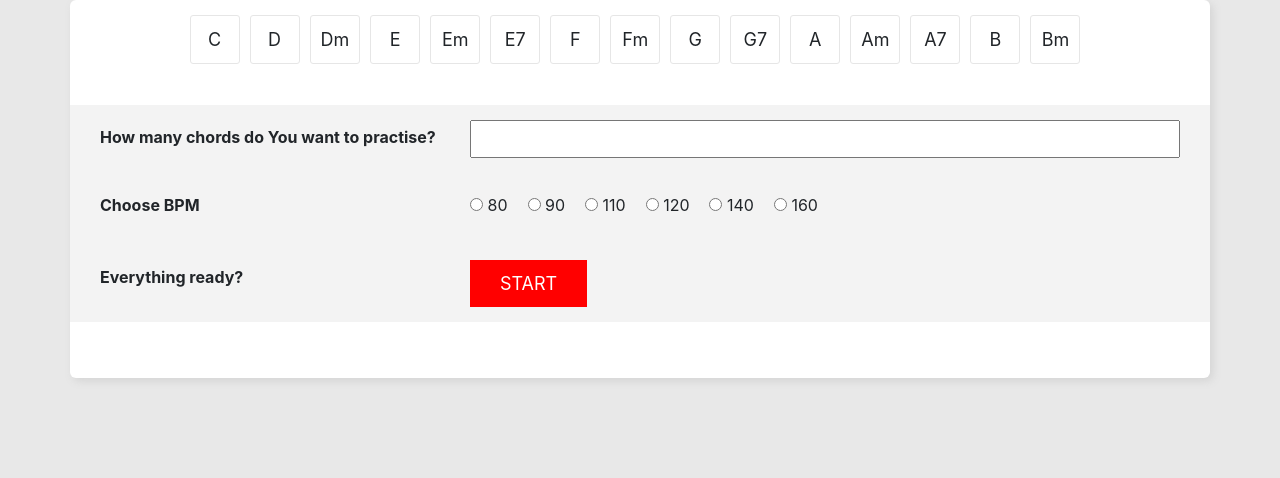
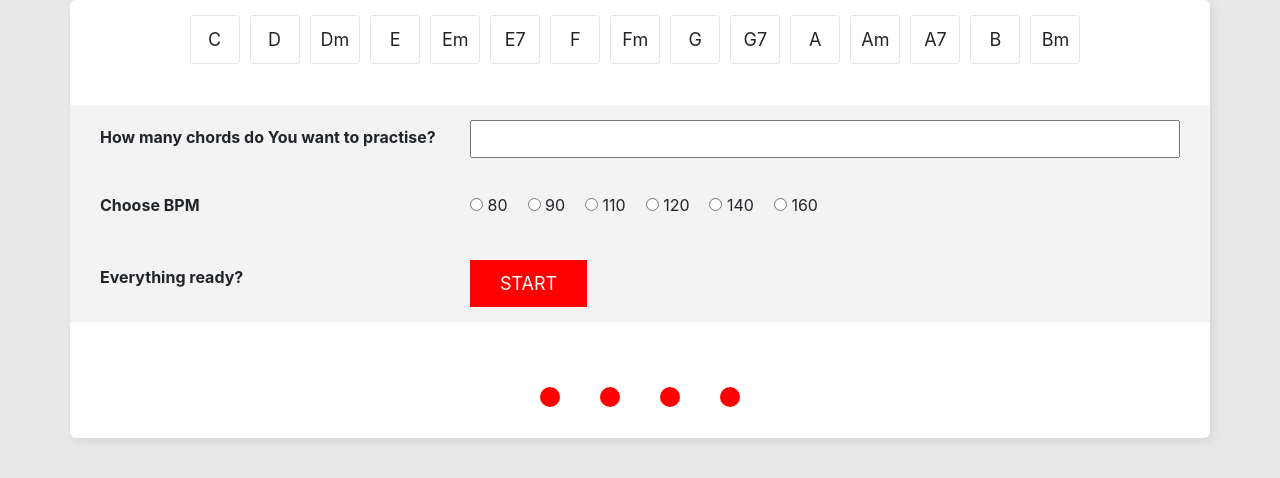
Before and after one commit to AndKorbiel/Chords-Progression-App, a React (Create React App) app: page / in a window 1280 px wide. Shown: the top 478 px of the page. Built offline with nearby package versions, Linux system fonts and the light colour scheme.

Commit message:
BPM display animation

```diff
--- a/src/App.css
+++ b/src/App.css
@@ -49,7 +49,7 @@ body {
   margin-left: 52px;
   color: #e0e0e0;
   position: absolute;
-  top: 36px;
+  bottom: 42px;
 }
 
 .option-row {
--- a/src/App.js
+++ b/src/App.js
@@ -1,9 +1,15 @@
 import React, { Component } from 'react';
 import './App.css';
+import Balls from './ball.js'
 
 const CHORDS = ['C', 'D', 'Dm', 'E', 'Em', 'E7', 'F', 'Fm', 'G', 'G7', 'A', 'Am', 'A7', 'B', 'Bm']
 
 class App extends Component {
+
+  constructor(props) {
+    super(props);
+    this.child = React.createRef();
+  }
 
   state = {
     pickedRandomChords: [],
@@ -12,7 +18,7 @@ class App extends Component {
     chordsQuantity: 0,
     BPM: 3000,
     errorMessage: '',
-    started: 'Start'
+    started: 'Start',
   }
 
   interval = null
@@ -80,6 +86,7 @@ class App extends Component {
     if (this.interval != null) {
       clearInterval(this.interval)
     }
+
     this.interval = setInterval(() => {
         this.setState({
           randomChord: pickedRandomChords[i++],
@@ -93,12 +100,14 @@ class App extends Component {
           j = 0
         }
 
+        this.child.current.ballJump()
+
     }, this.state.BPM);
 
   }
 
   render() {
-    const { pickedChords } = this.state;
+    const { pickedChords, BPM } = this.state;
 
     return (
       <div className="App container">
@@ -145,6 +154,7 @@ class App extends Component {
             </div>
           </div>
           <div id="player" className="col-sm-12">
+          <Balls BPM={BPM} ref={this.child} />
             <p className="displayed-chord">{this.state.randomChord}
               <span className="next-displayed-chord">{this.state.nextRandomChord}</span>
             </p>
--- /dev/null
+++ b/src/Balls.css
@@ -0,0 +1,46 @@
+.ball-cont {
+  display: flex;
+  justify-content: center;
+}
+
+.ball {
+  margin-top: 40px;
+  width: 20px;
+  height: 20px;
+  background: red;
+  border-radius: 40px;
+  text-align: center;
+  margin-left: 20px;
+  margin-right: 20px;
+}
+
+.bouncing.one {
+  animation: bounce 0.375s infinite;
+}
+
+.bouncing.two {
+  animation: bounce 0.429s infinite;
+}
+
+.bouncing.three {
+  animation: bounce 0.5s infinite;
+}
+
+.bouncing.four {
+    animation: bounce 0.545s infinite;
+}
+
+.bouncing.five {
+    animation: bounce 0.667s infinite;
+}
+
+.bouncing.six {
+    animation: bounce 0.75s infinite;
+}
+
+
+@keyframes bounce {
+  0% {margin-top: 40px }
+  50% {margin-top: 20px}
+  100% {margin-top: 40px}
+}
--- /dev/null
+++ b/src/ball.js
@@ -0,0 +1,79 @@
+import React, { Component } from 'react';
+import './Balls.css';
+
+const BALLS = ['bal1', 'bal2', 'bal3', 'bal4']
+
+class Balls extends Component {
+
+  ballJump = () => {
+      let balls = document.querySelectorAll('.ball')
+      let i = 0;
+      let speed = 'one'
+
+      console.log('This props value:', this.props.BPM)
+
+      if (this.props.BPM == 1500) {
+          speed = 'one'
+      }
+
+      else if (this.props.BPM == 1716) {
+        speed = 'two'
+      }
+
+      else if (this.props.BPM == 2000) {
+            speed = 'three'
+      }
+
+      else if (this.props.BPM == 2180) {
+            speed = 'four'
+      }
+
+      else if (this.props.BPM == 2668) {
+          speed = 'five'
+      }
+
+      else if (this.props.BPM == 3000) {
+          speed = 'six'
+      }
+
+      else {}
+
+      let jump = () => {
+          if (i > 0) {
+              balls[i-1].classList.remove('bouncing', `${speed}`)
+              balls[i].classList.add('bouncing', `${speed}`)
+              i++
+          }
+
+          else if (i == balls.length) {
+              balls[i].classList.remove('bouncing', `${speed}`)
+              i = 0
+              jump()
+
+          }
+          else {
+              balls[i].classList.add('bouncing', `${speed}`)
+              i++
+          }
+
+          setTimeout(jump, this.props.BPM / 4);
+      }
+
+      jump()
+
+  }
+
+  render() {
+    const { BPM } = this.props;
+
+    return (
+        <div className="ball-cont">
+            {BALLS.map((ball) => {
+                return <div className='ball' key={ball}> </div>
+            })}
+        </div>
+    );
+  }
+}
+
+export default Balls;
```
